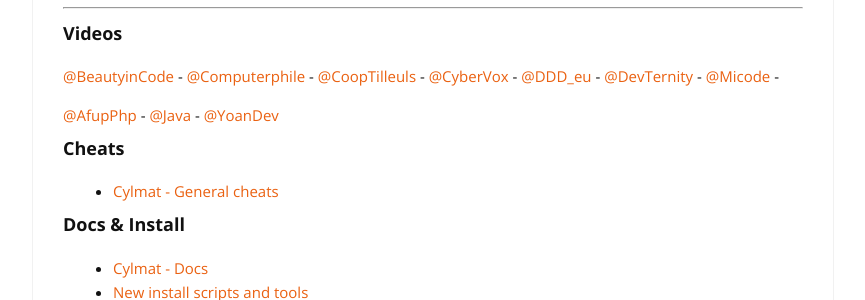
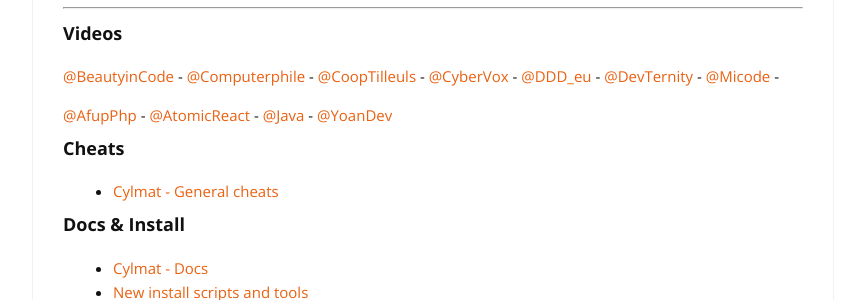
Before and after one commit to cylmat/cylmat.github.io, a Jekyll site: the page built from _pages/USEFUL.md, in a window 1280 px wide and 900 px high, scrolled down 3339 px. Shown: the part 260-560 px from the top of the window, without its empty margins (207-1072 px from the left). Built offline with Jekyll 4.4.1, drawn with Linux system fonts in a browser that asks for light colours; nearby versions of some CDN libraries.

Commit message:
Update USEFUL.md

```diff
--- a/_pages/USEFUL.md
+++ b/_pages/USEFUL.md
@@ -162,6 +162,7 @@
 [@Micode](https://www.youtube.com/@Micode) -
 
 [@AfupPhp](https://www.youtube.com/@afupPHP) -
+[@AtomicReact](https://www.youtube.com/@atomicreact) -
 [@Java](https://www.youtube.com/@java) -
 [@YoanDev](https://m.youtube.com/@yoandevco)
 
```
